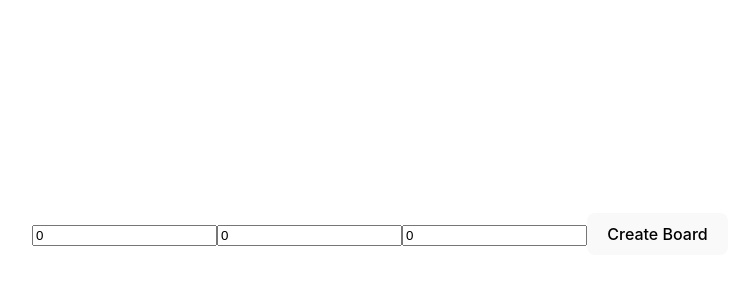
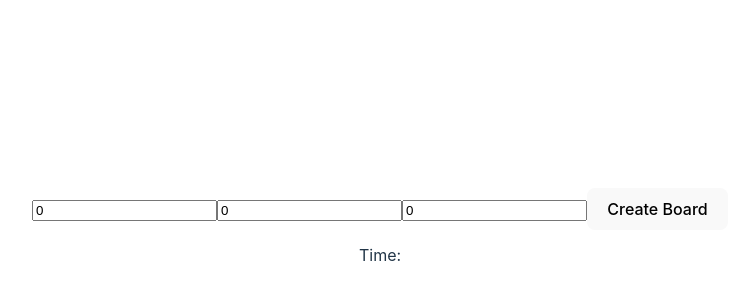
Before and after one commit to Deece94/minesweeper-ts, a React (Vite) app: page / in a window 1280 px wide. Shown: the part 166-466 px from the top of the page, without its empty margins (260-998 px from the left). Built offline with nearby package versions, Linux system fonts and the light colour scheme.

Commit message:
added win condition

```diff
--- a/src/App.tsx
+++ b/src/App.tsx
@@ -1,3 +1,9 @@
+//TODO:
+// - Win condition
+// - Add a timer
+// - Page design
+// - Save results
+
 import { useState } from "react";
 
 import Board from "./components/Board";
--- a/src/components/Board/index.tsx
+++ b/src/components/Board/index.tsx
@@ -13,6 +13,15 @@ const BoardContainer = styled.div`
 const Row = styled.div`
 	display: flex;
 	flex-direction: row;
+`;
+
+const StatusBar = styled.div`
+	display: flex;
+	flex-direction: row;
+	justify-content: center;
+	align-items: center;
+	width: 100%;
+	height: 50px;
 `;
 
 const statuses = {
@@ -59,11 +68,10 @@ const Board = ({
 		if (newGrid[rowIndex][columnIndex].isMine) {
 			// Game over
 			setStatus("gameover");
-			alert("Game over");
 			return;
 		}
 
-		// Check if no mines around
+		// Check if no mines around before triggering surrounding tiles
 		if (newGrid[rowIndex][columnIndex].minesAround === 0) {
 			// trigger all surrounding tiles
 			triggerTile(rowIndex - 1, columnIndex - 1);
@@ -75,6 +83,19 @@ const Board = ({
 			triggerTile(rowIndex + 1, columnIndex);
 			triggerTile(rowIndex + 1, columnIndex + 1);
 		}
+	};
+
+	// Game is in win state if all non-mine tiles are visible
+	const isInWinState = () => {
+		// CHeck each tile and if a non-mine tile is not visible, return false
+		for (let i = 0; i < grid.length; i++) {
+			for (let j = 0; j < grid[0].length; j++) {
+				if (!grid[i][j].isMine && !grid[i][j].isVisible) {
+					return false;
+				}
+			}
+		}
+		return true;
 	};
 
 	const handleClick = (
@@ -97,11 +118,25 @@ const Board = ({
 			triggerTile(rowIndex, columnIndex);
 		}
 
+		// Check if win state
+		if (isInWinState()) {
+			setStatus("win");
+		}
+
 		setGrid(newGrid);
 	};
 
 	return (
 		<BoardContainer className='board'>
+			<StatusBar>
+				{status === "playing" ? (
+					<p>Time: </p>
+				) : status === "gameover" ? (
+					<p>Game over</p>
+				) : (
+					<p>You Win!!!</p>
+				)}
+			</StatusBar>
 			{grid.map((row, rowIndex) => (
 				<Row className='row' key={rowIndex}>
 					{row.map((tile, columnIndex) => (
--- a/src/components/Tile/index.tsx
+++ b/src/components/Tile/index.tsx
@@ -68,7 +68,7 @@ const Tile = ({
 	const displayNotVisible = () => {
 		if (status === "gameover" && tileProps.isMine) {
 			return "💣";
-		} else if (tileProps.isFlagged) {
+		} else if (tileProps.isFlagged || status === "win") {
 			return "🚩";
 		} else {
 			return "";
```
